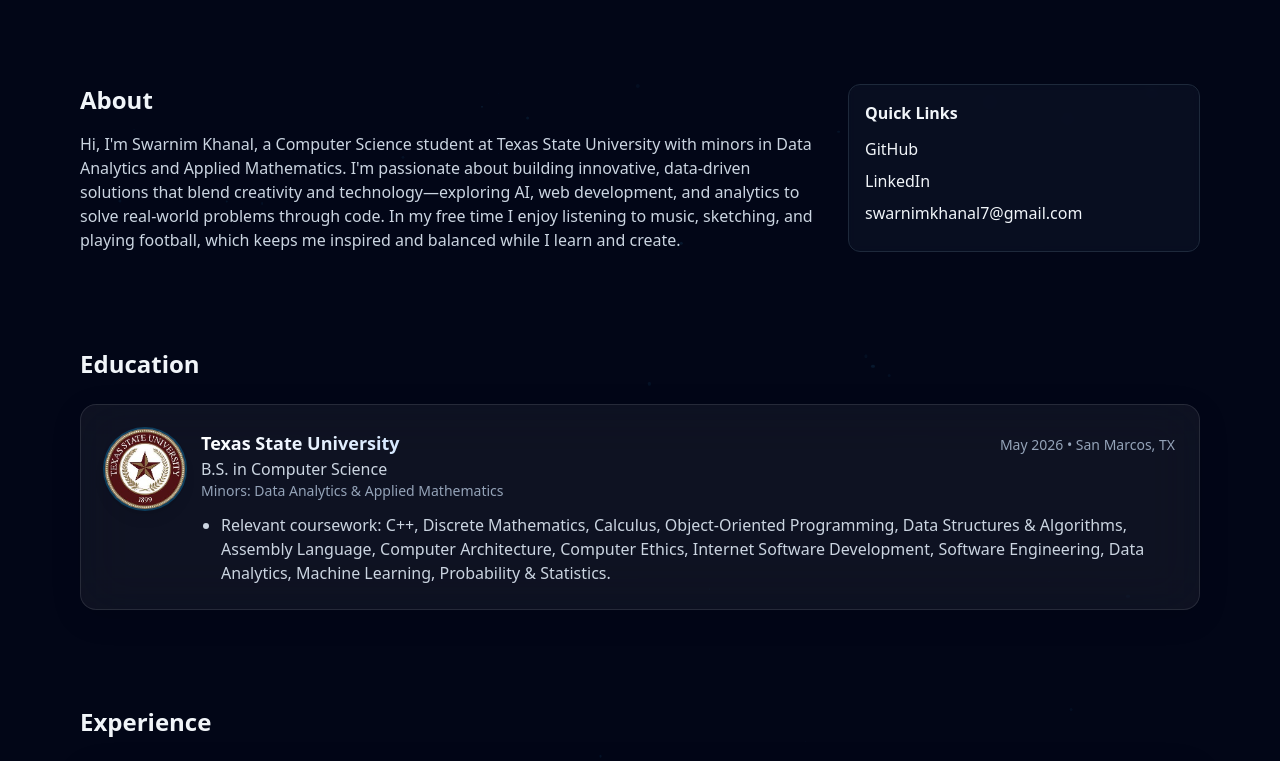
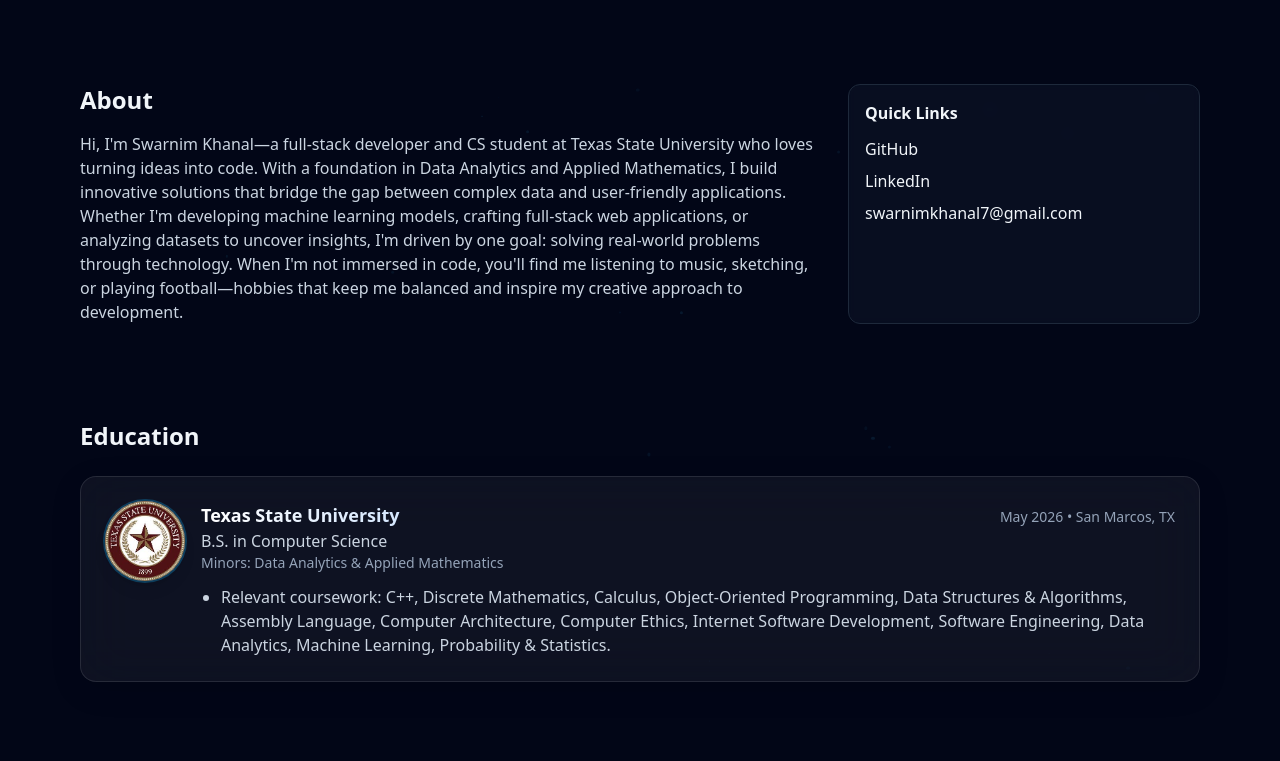
Before and after one commit to swarnim2192/portfolio-website, a React (Create React App) app: page / in a window 1280 px wide. Shown: the part 860-1621 px from the top of the page. Built offline with nearby package versions, Linux system fonts and the light colour scheme.

Commit message:
content: improve About bio and Hero typewriter speed

```diff
--- a/src/components/About.jsx
+++ b/src/components/About.jsx
@@ -8,7 +8,7 @@
         <div className="md:col-span-2">
           <h2 className="text-2xl font-bold">About</h2>
           <p className="mt-4 text-slate-600 dark:text-slate-300">
-            Hi, I'm Swarnim Khanal, a Computer Science student at Texas State University with minors in Data Analytics and Applied Mathematics. I'm passionate about building innovative, data-driven solutions that blend creativity and technology—exploring AI, web development, and analytics to solve real-world problems through code. In my free time I enjoy listening to music, sketching, and playing football, which keeps me inspired and balanced while I learn and create.
+            Hi, I'm Swarnim Khanal—a full-stack developer and CS student at Texas State University who loves turning ideas into code. With a foundation in Data Analytics and Applied Mathematics, I build innovative solutions that bridge the gap between complex data and user-friendly applications. Whether I'm developing machine learning models, crafting full-stack web applications, or analyzing datasets to uncover insights, I'm driven by one goal: solving real-world problems through technology. When I'm not immersed in code, you'll find me listening to music, sketching, or playing football—hobbies that keep me balanced and inspire my creative approach to development.
           </p>
         </div>
         <aside className="border border-slate-200 dark:border-slate-800 rounded-xl p-4 bg-white/50 dark:bg-slate-900/50 backdrop-blur-sm">
--- a/src/components/Hero.jsx
+++ b/src/components/Hero.jsx
@@ -13,10 +13,10 @@
   const fullText = "Swarnim Khanal";
   const [showCursor, setShowCursor] = useState(true);
 
-  // Typewriter effect
+  // Typewriter effect - faster speed (85ms instead of 120ms)
   useEffect(() => {
     let charIndex = 0;
-    const typingSpeed = 120; // milliseconds per character
+    const typingSpeed = 85;
 
     const typeInterval = setInterval(() => {
       if (charIndex < fullText.length) {
@@ -24,7 +24,6 @@
         charIndex++;
       } else {
         clearInterval(typeInterval);
-        // Stop cursor blinking after typing is done
         setTimeout(() => setShowCursor(false), 500);
       }
     }, typingSpeed);
```
